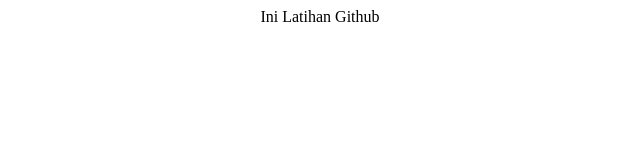
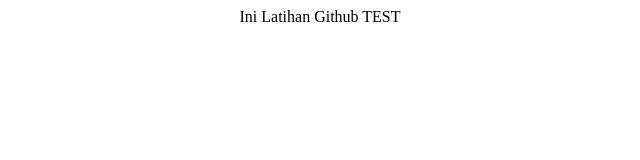
Before and after one commit to shofwa123/Latihan-Github, a plain HTML site: page index.html in a window 1280 px wide. Shown: the full height of the page, 320-960 px from the left. Drawn offline with Linux system fonts and the light colour scheme.

Commit message:
Second Commit

```diff
--- a/index.html
+++ b/index.html
@@ -3,6 +3,6 @@
 	<title>Ini Latihan Github</title>
 </head>
 <body>
-	<center>Ini Latihan Github</center>
+	<center>Ini Latihan Github TEST</center>
 </body>
 </html>
```
